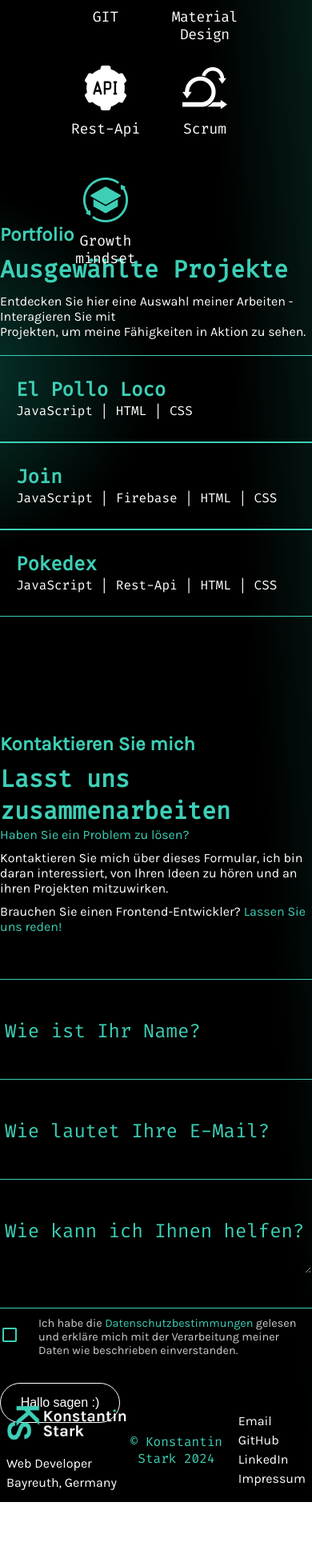
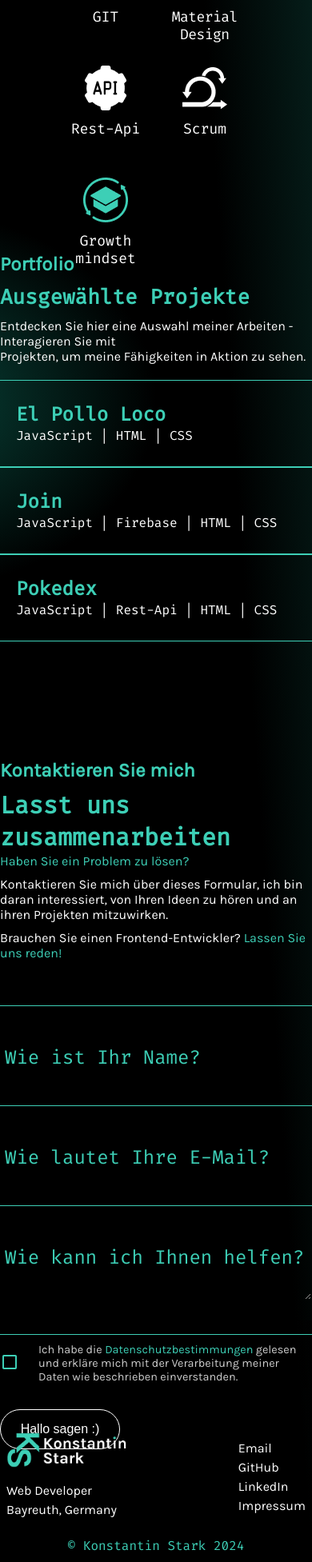
Before and after one commit to KonstantinStark/angular-portfolio, an Angular app: page / in a window 390 px wide. Shown: the part 3670-5623 px from the top of the page at 80% size. Before the commit the page ends 5548 px from the top, so only its background shows below. Built offline with nearby package versions, Linux system fonts and the light colour scheme.

Commit message:
responsiv overlay

```diff
--- a/src/app/main-content/contact/contact.component.scss
+++ b/src/app/main-content/contact/contact.component.scss
@@ -216,7 +216,7 @@ input[type="checkbox"] {
 
 @media (max-width: 325px) {
     h1 {
-        font-size: 28px !important;
+        font-size: 26px !important;
     }
 }
 
--- a/src/app/main-content/projects/projects.component.html
+++ b/src/app/main-content/projects/projects.component.html
@@ -5,7 +5,7 @@
             <div>
                 <h2>Portfolio</h2>
             </div>
-            <h1>Ausgewählte Projekte</h1>
+            <h1 class="h1-project">Ausgewählte Projekte</h1>
             <p>Entdecken Sie hier eine Auswahl meiner Arbeiten - Interagieren Sie mit <br> Projekten, um meine
                 Fähigkeiten
                 in Aktion zu sehen.</p>
@@ -31,8 +31,8 @@
         <div class="coverlay-container">
             <div class="left-container">
                 <div>
-                    <h1>{{ selectedProject.number }}</h1>
-                    <h2>{{ selectedProject.name }}</h2>
+                    <h1 class="selectedProject-number">{{ selectedProject.number }}</h1>
+                    <h2 class="selectedProject-name">{{ selectedProject.name }}</h2>
                     <h3>Worum geht es bei diesem Projekt?</h3>
                     <p>{{ selectedProject.description }}</p>
                     @for (projects of selectedProject.skillIcons; track $index) {
--- a/src/app/main-content/projects/projects.component.scss
+++ b/src/app/main-content/projects/projects.component.scss
@@ -6,8 +6,7 @@ $green-color: #3dcfb6;
     display: flex;
     justify-content: center;
     font-family: 'Karla';
-    background: radial-gradient(80% 41% at -30% 40%,#08463b,rgba(0, 0, 0, 0))
-
+    background: radial-gradient(80% 41% at -30% 40%, #08463b, rgba(0, 0, 0, 0))
 }
 
 .portfolio-container {
@@ -68,8 +67,8 @@ $green-color: #3dcfb6;
 }
 
 .name-color {
-    color: $green-color!important;
-    font-size: 24px!important;
+    color: $green-color !important;
+    font-size: 24px !important;
     font-weight: 800;
 }
 
@@ -283,12 +282,53 @@ $green-color: #3dcfb6;
 }
 
 @media (max-width: 795px) {
-    h1 {
-        font-size: 30px !important;
+    .h1-project {
+        font-size: 26px !important;
     }
 
     .project-name {
-        flex-direction: column!important;
+        flex-direction: column !important;
         margin-top: -16px;
     }
 }
+
+@media (max-width: 1000px) {
+    .coverlay-container {
+        flex-direction: column-reverse !important;
+    }
+
+    .overlay {
+        height: 100%;
+        padding: 0px;
+    }
+
+    .selectedProject-name {
+        font-size: 26px;
+    }
+
+    .selectedProject-number {
+        font-size: 80px !important;
+    }
+}
+
+@media (max-width: 545px) {
+    h3 {
+        font-size: 20px !important;
+    }
+
+    .selectedProject-name {
+        font-size: 26px;
+    }
+
+    .selectedProject-number {
+        font-size: 64px !important;
+    }
+
+    .coverlay-container {
+        align-items: start!important;
+    }
+    .button-container {
+        flex-direction: column;
+    }
+
+}
--- a/src/app/main-content/skill-set/skill-set.component.scss
+++ b/src/app/main-content/skill-set/skill-set.component.scss
@@ -301,6 +301,6 @@ $green-color: #3dcfb6;
 
 @media (max-width: 419px) {
        .section {
-        height: 186vh;
+        height: 190vh;
     }
 }
--- a/src/app/shared/footer/footer.component.html
+++ b/src/app/shared/footer/footer.component.html
@@ -19,4 +19,7 @@
             </ul>
         </div>
     </div>
+    <div class="footer-bottom">
+        <p>© Konstantin Stark 2024</p>
+    </div>
 </footer>
--- a/src/app/shared/footer/footer.component.scss
+++ b/src/app/shared/footer/footer.component.scss
@@ -32,6 +32,7 @@ footer {
 
 .footer-left,
 .footer-center,
+.footer-bottom,
 .footer-right {
     text-align: center;
 }
@@ -51,6 +52,14 @@ footer {
 
 
 .footer-center {
+    p {
+        color: $green-color;
+        font-family: 'FiraCode'
+    }
+}
+
+.footer-bottom {
+    display: none;
     p {
         color: $green-color;
         font-family: 'FiraCode'
@@ -99,6 +108,13 @@ footer {
     }
 }
 
-// @media (max-width: 1210px) {
-//     footer {}
-// }
+@media (max-width: 540px) {
+    .footer-center {
+        display: none;
+    }
+
+.footer-bottom {
+    display: block;
+    padding-top: 20px;
+}
+}
```
